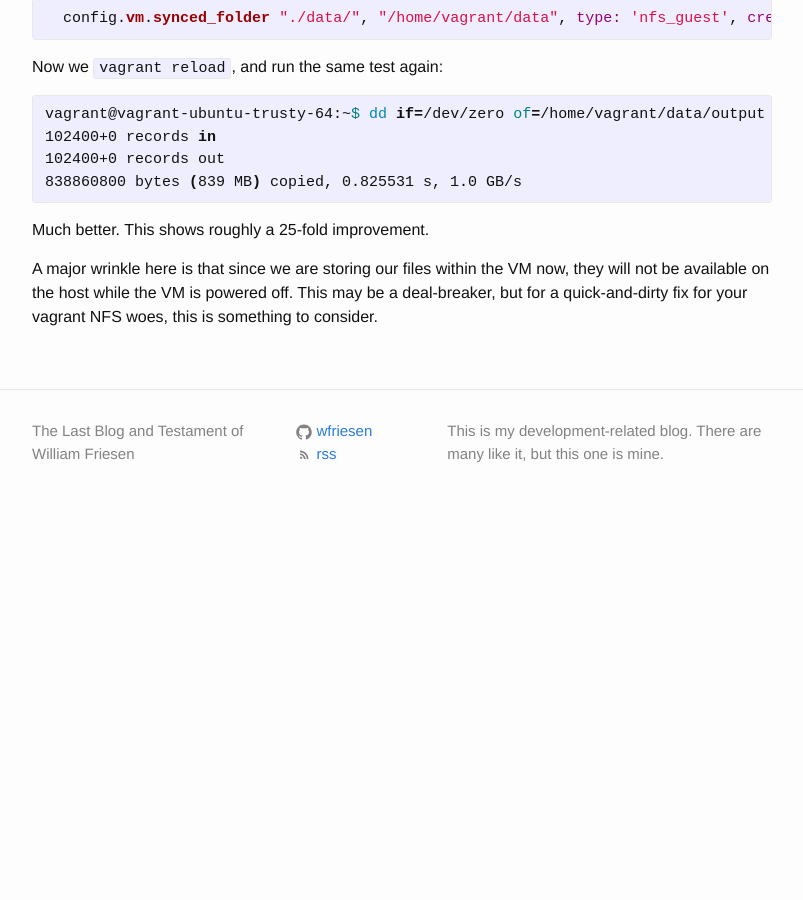
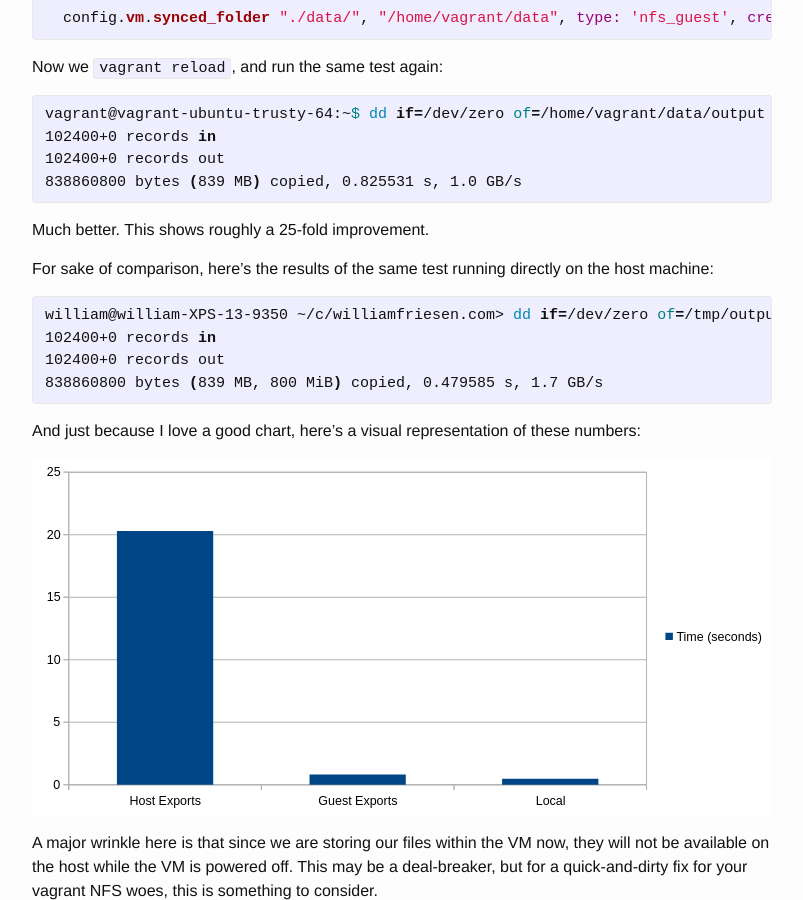
Before and after one commit to wfriesen/williamfriesen.com, a Jekyll site: the page built from _posts/2016-09-24-vagrant-nfs-speed-issues.md, in a window 1280 px wide and 900 px high, scrolled down 942 px. Shown: the whole window, without its empty margins (238-1041 px from the left). Built offline with Jekyll 4.4.1, drawn with Linux system fonts in a browser that asks for light colours; before the commit the page ends 1467 px from its top, so only the background shows below that.

Commit message:
Updated Vagrant NFS post
Added a local test to compare against, and a chart. Who doesn't love a good chart?

```diff
--- a/_posts/2016-09-24-vagrant-nfs-speed-issues.md
+++ b/_posts/2016-09-24-vagrant-nfs-speed-issues.md
@@ -54,4 +54,17 @@ vagrant@vagrant-ubuntu-trusty-64:~$ dd if=/dev/zero of=/home/vagrant/data/output
 
 Much better. This shows roughly a 25-fold improvement.
 
+For sake of comparison, here's the results of the same test running directly on the host machine:
+
+{% highlight bash %}
+william@william-XPS-13-9350 ~/c/williamfriesen.com> dd if=/dev/zero of=/tmp/output bs=8k count=100k
+102400+0 records in
+102400+0 records out
+838860800 bytes (839 MB, 800 MiB) copied, 0.479585 s, 1.7 GB/s
+{% endhighlight %}
+
+And just because I love a good chart, here's a visual representation of these numbers:
+
+![NFS Config Speed Test Results]({{ site.url }}/assets/vagrant-nfs-speed-issues/test-results.svg)
+
 A major wrinkle here is that since we are storing our files within the VM now, they will not be available on the host while the VM is powered off. This may be a deal-breaker, but for a quick-and-dirty fix for your vagrant NFS woes, this is something to consider.
```
Also changed, not shown: assets/vagrant-nfs-speed-issues/test-results.svg (added).
